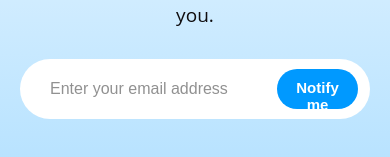
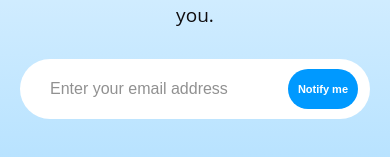
Before and after one commit to Al-homaidi/Test-front-end, a plain HTML site: page index.html in a window 390 px wide. Shown: the part 492-649 px from the top of the page. Drawn offline with Linux system fonts and the light colour scheme.

Commit message:
adding all content

```diff
--- a/style.css
+++ b/style.css
@@ -209,6 +209,8 @@ body {
   }
   .text-under ul li {
     font-size: 20px;
-
+  }
+  .form button {
+    font-size: 11px;
   }
 }
```
